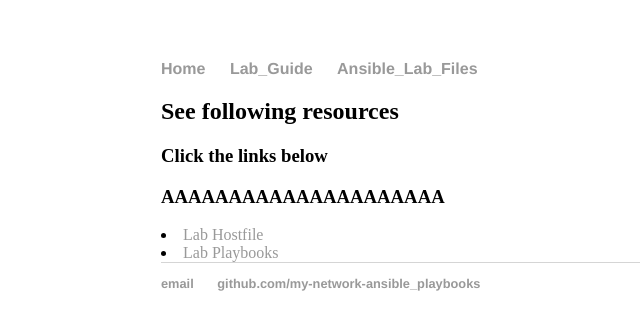
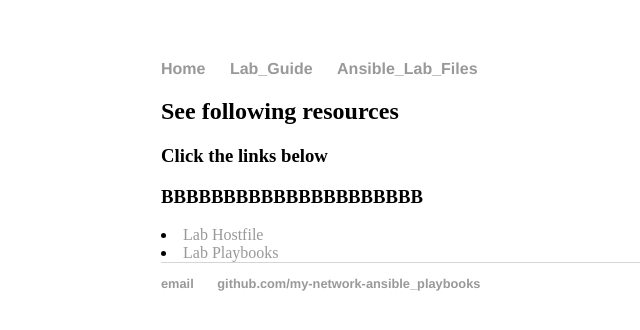
Before and after one commit to craigeowen/craigeowen.github.io, a Jekyll site: the page built from ansible/index.html, in a window 1280 px wide. Shown: the top 330 px of the page, without its empty margins (31-671 px from the left). Built offline with Jekyll 4.4.1, drawn with Linux system fonts in a browser that asks for light colours.

Commit message:
Update index.html

```diff
--- a/ansible/index.html
+++ b/ansible/index.html
@@ -5,7 +5,7 @@ title: Ansible Resources
 
 <h2>See following resources</h2>
 <h3> Click the links below</h3>
-<h3> AAAAAAAAAAAAAAAAAAAAA</h3>
+<h3> BBBBBBBBBBBBBBBBBBBBB</h3>
 
 <li><a align="right" href="https://github.com/craigeowen/my-network-ansible_playbooks/tree/master/ansible_files/hosts.txt">Lab Hostfile</a></li>
 <li><a href="https://github.com/craigeowen/my-network-ansible_playbooks/tree/master/ansible_files/">Lab Playbooks</a></li>
```
